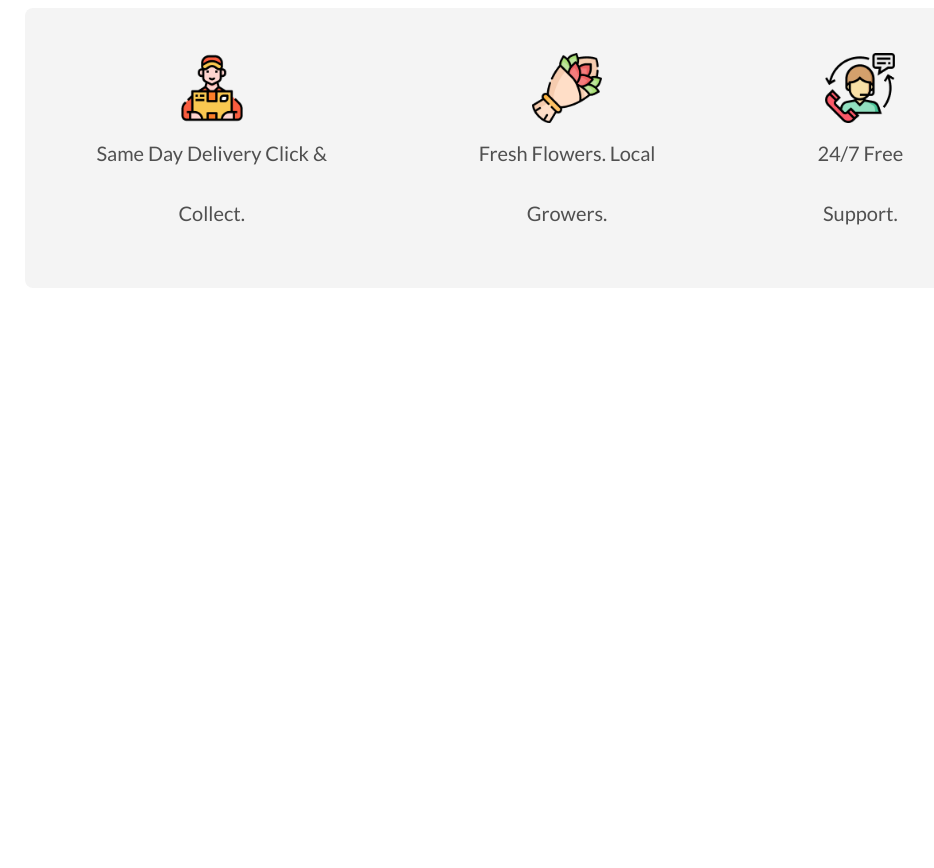
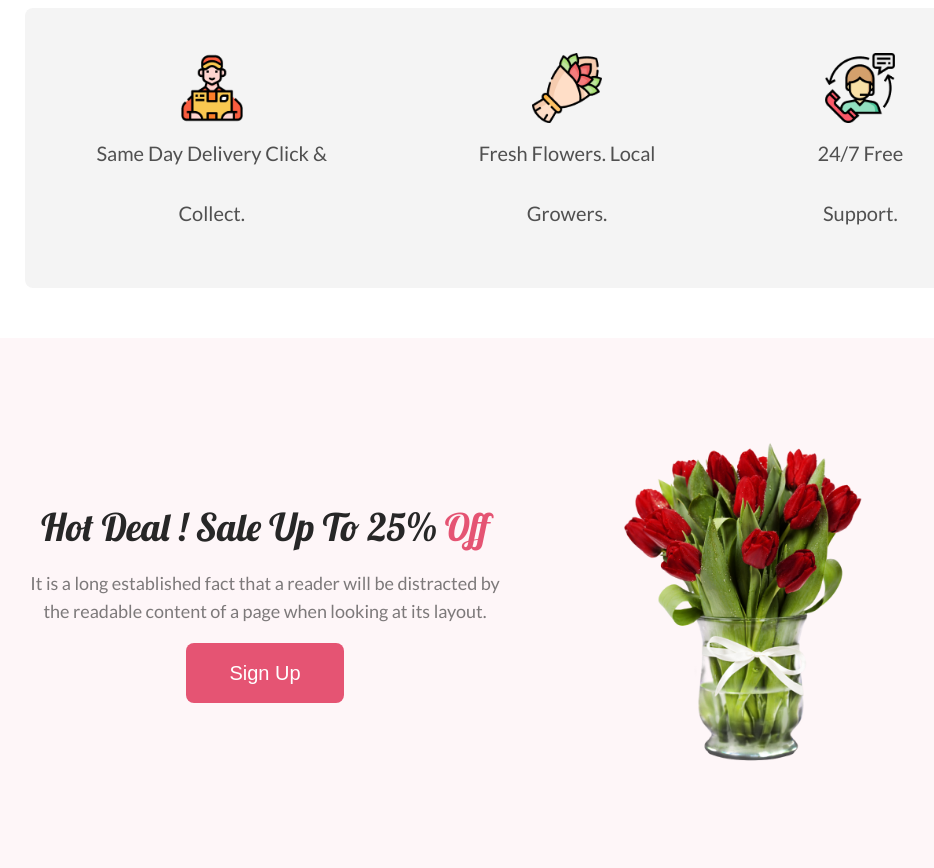
Before and after one commit to ukayching-marma/flower-shop-assignment, a plain HTML site: page index.html in a window 1280 px wide. Shown: the part 1540-2408 px from the top of the page, without its empty margins (135-1069 px from the left). Before the commit the page ends 1878 px from the top, so only its background shows below. Drawn offline with Linux system fonts and the light colour scheme.

Commit message:
Hot Deal section built

```diff
--- a/index.html
+++ b/index.html
@@ -131,6 +131,23 @@
                 </div>
             </div>
         </section>
+        <!-- Hot Deal Section -->
+        <section class="hot-deal-section">
+            <div class="container">
+                <div class="row">
+                    <div class="col-2 hot-deal-col">
+                        <h1 class="hot-deal-title">Hot Deal ! Sale Up To 25% <span style="color:#E55473;">Off</span></h1>
+                        <p class="hot-deal-description">It is a long established fact that a reader will be distracted by the readable content of a page when looking at its layout.</p>
+                        <div class="button">
+                            <button class="intro-btn hot-deal-btn">Sign Up</button>
+                        </div>
+                    </div>
+                    <div class="col-2 hot-deal-col-r">
+                        <img src="./media/pngwing 8.png" alt="" class="hot-deal-img">
+                    </div>
+                </div>
+            </div>
+        </section>
     </main>
 </body>
 </html>
--- a/style.css
+++ b/style.css
@@ -184,3 +184,40 @@ img.intro-media-img {
     font-weight: 400;
     line-height: 60px;
 }
+/* Hot deal section style */
+.hot-deal-section{
+    background: rgba(229, 84, 115, 0.05);
+    padding: 100px 0;
+}
+/* hot deal details */
+h1.hot-deal-title {
+    color: #272727;
+    font-size: 38px;
+    font-weight: 400;
+    font-family: 'Lobster', cursive;
+    text-align: center;
+}
+p.hot-deal-description {
+    text-align: center;
+    color: rgba(39, 39, 39, 0.60);
+    font-size: 18px;
+    line-height: 28px;
+    padding: 18px 0;
+    font-weight: 400;
+    font-family: 'Lato', sans-serif;
+    margin: 0 auto;
+}
+.button {
+    display: flex;
+    justify-content: center;
+    align-items: center;
+}
+/* hot deal img */
+.hot-deal-col-r{
+    display: flex;
+    justify-content: center;
+    align-items: center;
+}
+img.hot-deal-img {
+    width: 250px;
+}
```
